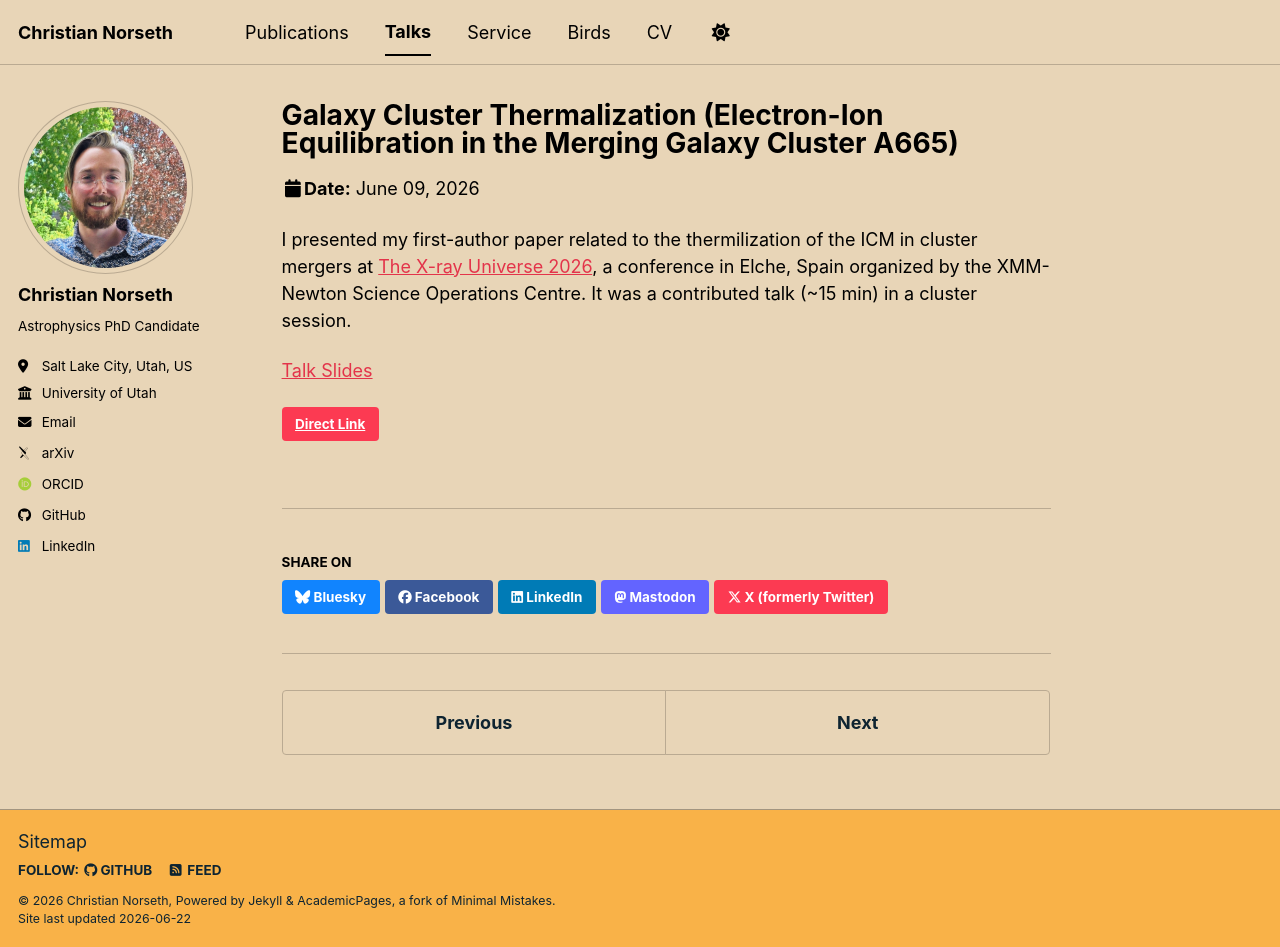
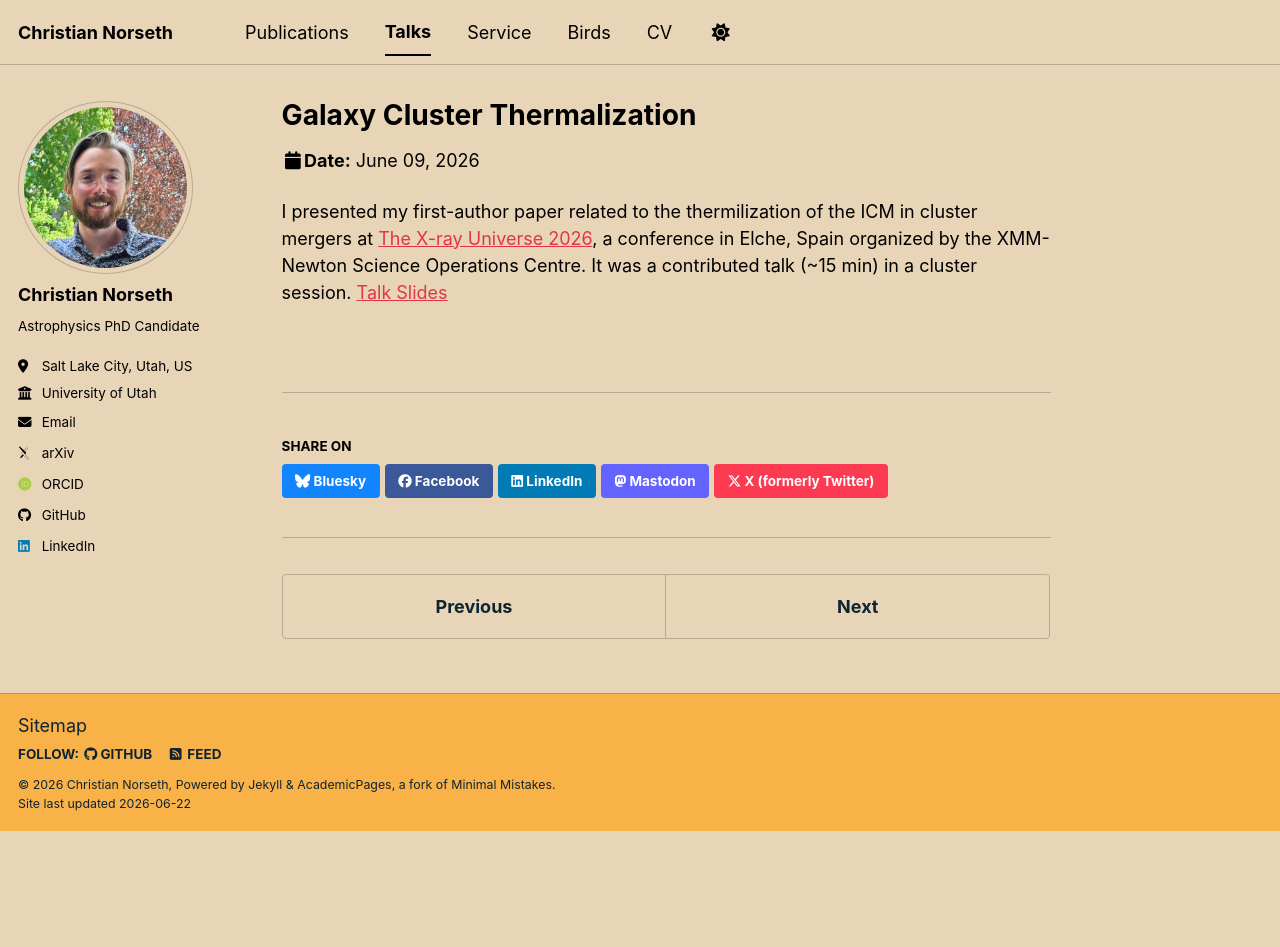
Before and after one commit to chrisnorseth/chrisnorseth.github.io, a Jekyll site: the page built from _talks/2026-06-09-XrayUniverse.md, in a window 1280 px wide and 947 px high. Built offline with Jekyll 4.4.1, drawn with Linux system fonts in a browser that asks for light colours; some web fonts are replaced; a script bundle is joined from its source files by our own code; library files that are not in the unit come from our copies.

Commit message:
Updated talk title

```diff
--- a/_talks/2026-06-09-XrayUniverse.md
+++ b/_talks/2026-06-09-XrayUniverse.md
@@ -1,14 +1,13 @@
 ---
-title: "Galaxy Cluster Thermalization (Electron-Ion Equilibration in the Merging Galaxy Cluster A665)"
+title: "Galaxy Cluster Thermalization"
 collection: talks
 type: "Talk"
 permalink: /talks/026-06-09-XrayUniverse
 venue: "X-ray Universe 2026"
 date: 2026-06-09
 location: "Elche, Spain"
-link: /files/x-ray-universe-talk.pdf
+# link: /files/x-ray-universe-talk.pdf
 ---
 
 I presented my first-author paper related to the thermilization of the ICM in cluster mergers at [The X-ray Universe 2026](https://www.cosmos.esa.int/web/xmm-newton/2026-symposium), a conference in Elche, Spain organized by the XMM-Newton Science Operations Centre. It was a contributed talk (~15 min) in a cluster session.
-
 [Talk Slides](/files/x-ray-universe-talk.pdf)
```
